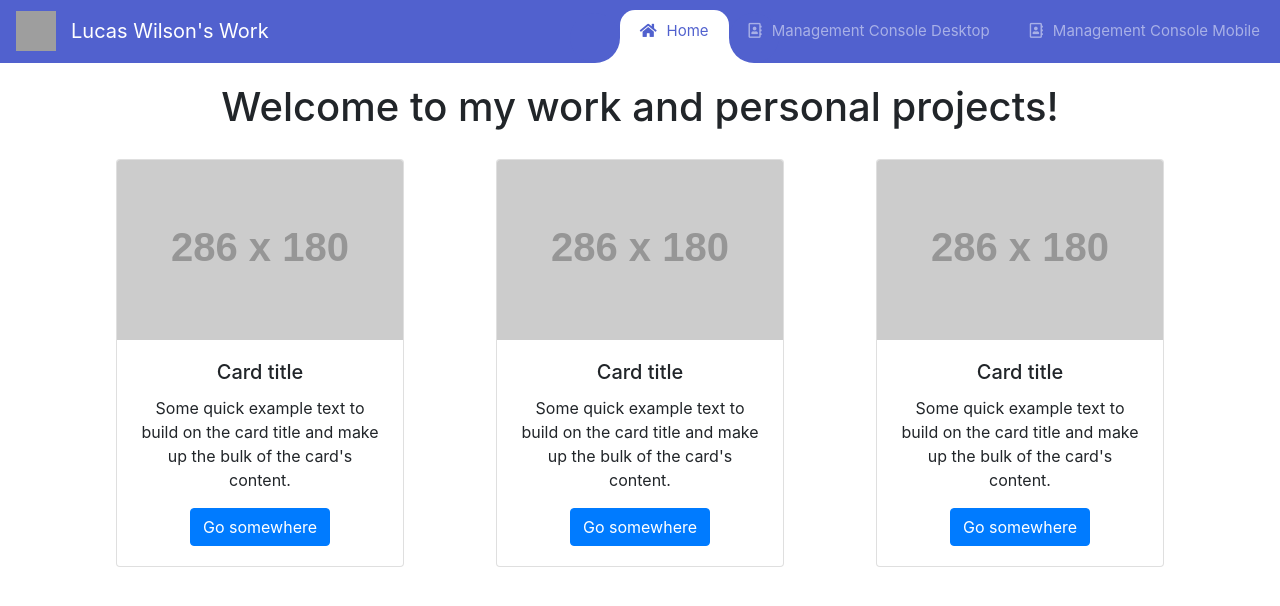
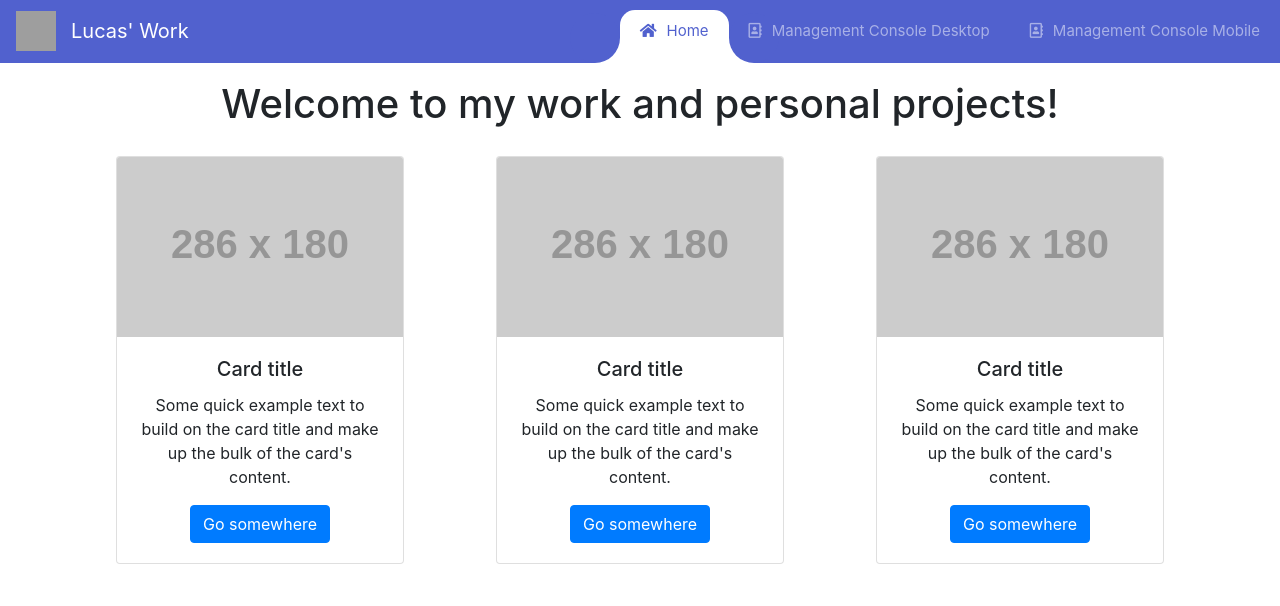
Before and after one commit to futurelucas4502/futurelucas4502.github.io, a Jekyll site: the page index.html, which Jekyll copies as it is, in a window 1280 px wide. Shown: the top 606 px of the page. Built offline with Jekyll 4.4.1, drawn with Linux system fonts in a browser that asks for light colours; nearby versions of some CDN libraries; grey boxes are pictures that could not be loaded.

Commit message:
fixed sticky top and changed to lucas' work

```diff
--- a/assets/css/index.css
+++ b/assets/css/index.css
@@ -143,4 +143,14 @@
     height:40px;
 	width:40px;
 }
+
+.sticky-top{
+	position: fixed;
+	top: 0;
+	width:100%
+}
+
+#main-content{
+	padding-top: 60px;
+}
 /* End Navigation Styling */
--- a/index.html
+++ b/index.html
@@ -19,17 +19,16 @@
 
 <body>
     <div id="page-wrap">
-    <nav class="navbar navbar-expand-lg navbar-mainbg sticky-top">
+    <nav class="navbar navbar-expand-lg navbar-dark navbar-mainbg sticky-top">
         <picture style="margin-left: 1rem;" class="embelem">
             <source srcset="./assets/images/embelem.webp" class="embelem" alt="Embelem" type="image/webp">
             <source srcset="./assets/images/embelem.png" class="embelem" alt="Embelem" type="image/png">
             <img src="./assets/images/embelem.webp" class="embelem" alt="Embelem" type="image/webp">
         </picture>
-        <a class="navbar-brand">Lucas Wilson's Work</a>
-        <button class="navbar-toggler collapsed" id="toggler" type="button" data-toggle="collapse" data-target="#navbarSupportedContent"
-            aria-controls="navbarSupportedContent" aria-expanded="false" aria-label="Toggle navigation">
-            <i class="fas fa-bars text-white"></i>
-        </button>
+        <a class="navbar-brand">Lucas' Work</a>
+        <button class="navbar-toggler collapsed" id="toggler" type="button" data-toggle="collapse" data-target="#navbarSupportedContent" aria-controls="navbarSupportedContent" aria-expanded="false" aria-label="Toggle navigation">
+            <span class="navbar-toggler-icon"></span>
+          </button>
         <div class="collapse navbar-collapse" id="navbarSupportedContent">
             <ul class="navbar-nav ml-auto">
                 <div class="hori-selector">
--- a/management console desktop.html
+++ b/management console desktop.html
@@ -25,7 +25,7 @@
             <source srcset="./assets/images/embelem.png" class="embelem" alt="Embelem" type="image/png">
             <img src="./assets/images/embelem.webp" class="embelem" alt="Embelem" type="image/webp">
         </picture>
-        <a class="navbar-brand">My work</a>
+        <a class="navbar-brand">Lucas' Work</a>
         <button class="navbar-toggler collapsed" id="toggler" type="button" data-toggle="collapse" data-target="#navbarSupportedContent"
             aria-controls="navbarSupportedContent" aria-expanded="false" aria-label="Toggle navigation">
             <i class="fas fa-bars text-white"></i>
--- a/management console mobile.html
+++ b/management console mobile.html
@@ -25,7 +25,7 @@
             <source srcset="./assets/images/embelem.png" class="embelem" alt="Embelem" type="image/png">
             <img src="./assets/images/embelem.webp" class="embelem" alt="Embelem" type="image/webp">
         </picture>
-        <a class="navbar-brand">My work</a>
+        <a class="navbar-brand">Lucas' Work</a>
         <button class="navbar-toggler collapsed" id="toggler" type="button" data-toggle="collapse" data-target="#navbarSupportedContent"
             aria-controls="navbarSupportedContent" aria-expanded="false" aria-label="Toggle navigation">
             <i class="fas fa-bars text-white"></i>
```
